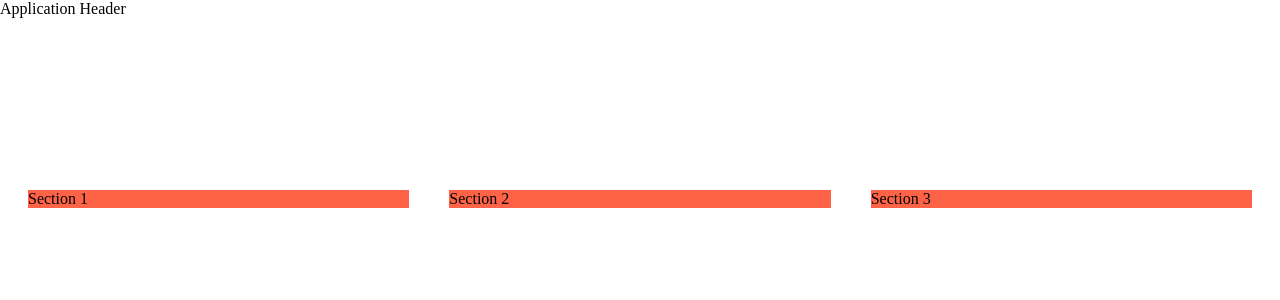
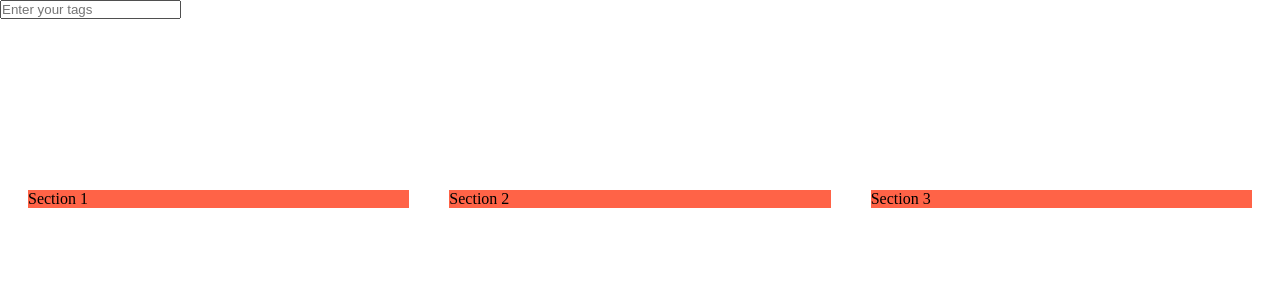
Before and after one commit to Kerciu/todo-app-react, a React (Vite) app: page / in a window 1280 px wide. Shown: the top 300 px of the page. Built offline with nearby package versions, Linux system fonts and the light colour scheme.

Commit message:
moved header section to the TaskForm component

```diff
--- a/src/App.css
+++ b/src/App.css
@@ -1,4 +1,4 @@
-.app-header {
+.app {
   display: grid;
   grid-template-rows: 150px auto;
 }
--- a/src/App.jsx
+++ b/src/App.jsx
@@ -1,11 +1,12 @@
 import React from 'react'
 import './App.css'
+import TaskForm from './assets/components/TaskForm'
 
 const App = () => {
 
   return (
-    <div>
-      <header className='app-header'>Application Header</header>
+    <div className='app'>
+      <TaskForm />
       <main className='app-main'>
         <section className='task-column'>Section 1</section>
         <section className='task-column'>Section 2</section>
--- /dev/null
+++ b/src/assets/components/TaskForm.jsx
@@ -0,0 +1,13 @@
+import React from "react";
+
+const TaskForm = () => {
+    return <header className="app-header">
+        <form>
+            <input type="text" className="task-input" placeholder="Enter your tags"/>
+
+            <div className="task-form-bottom-line"></div>
+        </form>
+    </header>
+}
+
+export default TaskForm;
```
